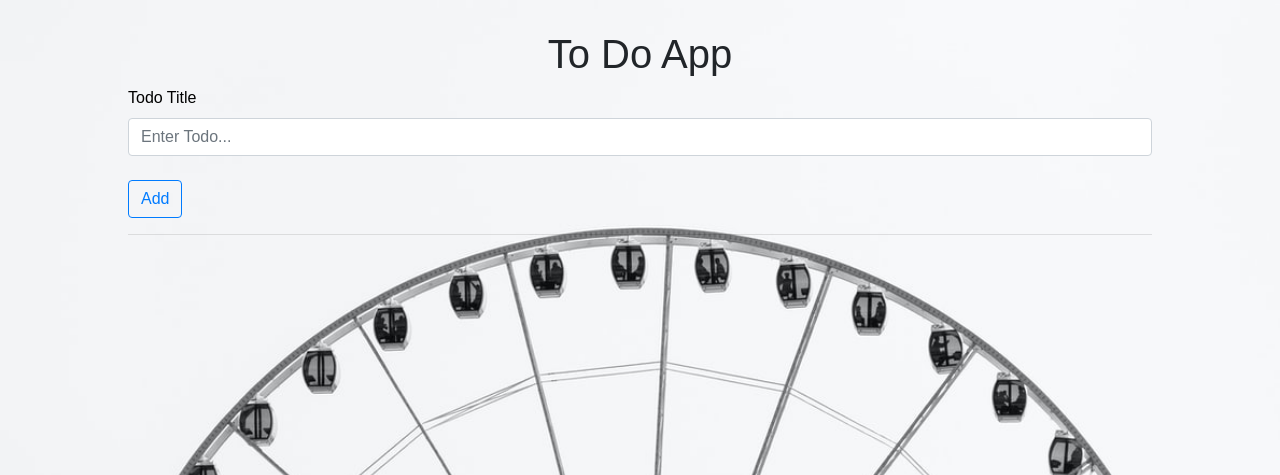
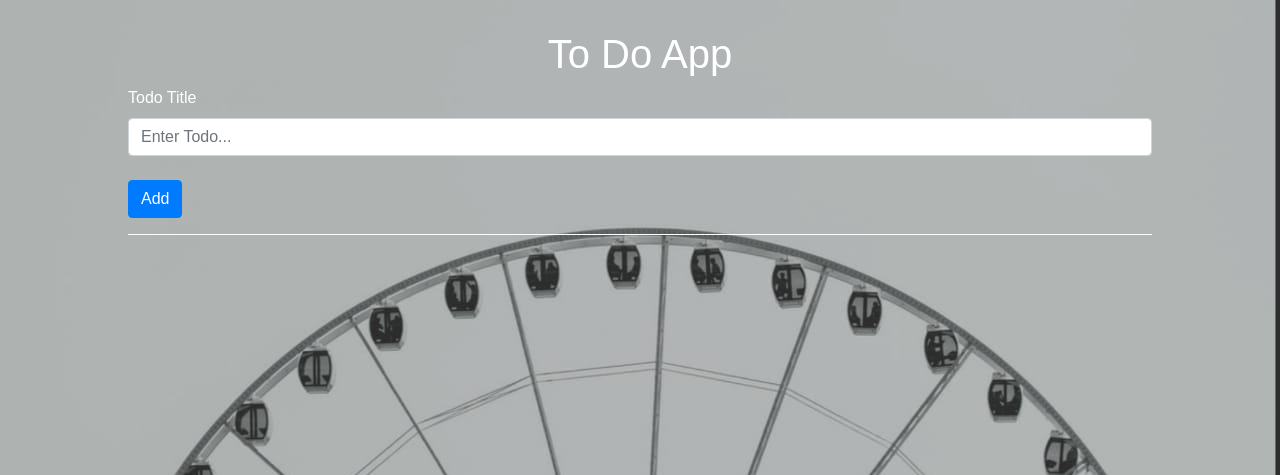
Before and after one commit to douglas-soffi/todo-flask, a Flask app: page / in a window 1280 px wide. Shown: the top 475 px of the page. Run offline with Flask 2, Linux system fonts and the light colour scheme; data that the repository does not hold is empty; some libraries are stand-ins or nearby versions.

Commit message:
aprimora o layout

```diff
--- a/static/styles/home.css
+++ b/static/styles/home.css
@@ -3,14 +3,19 @@ h1 {
 }
 
 body {
-    font-family: Arial, Helvetica, sans-serif;
+    font-family: Arial;
 }
 
 .fundo {
     background-image: url(/static/img/wallpaper_1.jpeg);
     background-size: 100%;
-    background-repeat: no-repeat;
     background-attachment: fixed;
+}
+
+.hr-white{
+    background-color: #fff;
+    height: 1px;
+    border-top: none;
 }
 
 h1 {
@@ -35,6 +40,6 @@ h1 {
     padding: 10px;
 }
 
-hr {
-    color: white;
+.borda {
+    background-color: rgba(0, 0, 0, 0.300);
 }
--- a/templates/home.html
+++ b/templates/home.html
@@ -8,33 +8,33 @@
     <link rel="stylesheet" type="text/css" href="/static/bootstrap/bootstrap.min.css">
     <title>Todo Flask</title>
 </head>
-<body class="fundo">
+<body class="text-white fundo">
     <h1>To Do App</h1>
     <section>
         <div class="td-container">
             <article class="tudotitle">
                 <form action="/add" method="post">
                     <div class="d-flex flex-column">
-                        <label>Todo Title</label>
+                        <label class="text-white">Todo Title</label>
                         <input type="text" name="title" class="form-control" placeholder="Enter Todo..."><br>
                     </div>
-                    <button class="btn btn-outline-primary" type="submit">Add</button>
+                    <button class="btn btn-primary" type="submit">Add</button>
                 </form>
             </article>
-            <hr>
+            <hr class="hr-white">
 
             {% for todo in todo_list %}
-            <div class="shadow-sm p-2 mb-5 todo-list my-2">
+            <div class="borda shadow-lg p-2 mb-5 todo-list my-2">
                 <p >{{todo.id }} | {{ todo.title }}</p>
 
                 {% if todo.complete == False %}
-                <span class="btn btn-outline-dark">Not Complete</span>
+                <span class="btn btn-dark">Not Complete</span>
                 {% else %}
-                <span class="btn btn-outline-dark">Completed</span>
+                <span class="btn btn-dark">Completed</span>
                 {% endif %}
 
-                <a class="btn btn-outline-primary" href="/update/{{ todo.id }}">Update</a>
-                <a class="btn btn-outline-danger" href="/delete/{{ todo.id }}">Delete</a>
+                <a class="btn btn-primary" href="/update/{{ todo.id }}">Update</a>
+                <a class="btn btn-danger" href="/delete/{{ todo.id }}">Delete</a>
             </div>
             {% endfor %}
         </div>
```
Also changed, not shown: static/img/wallpaper_1.jpeg, static/img/wallpaper_2.jpeg.
